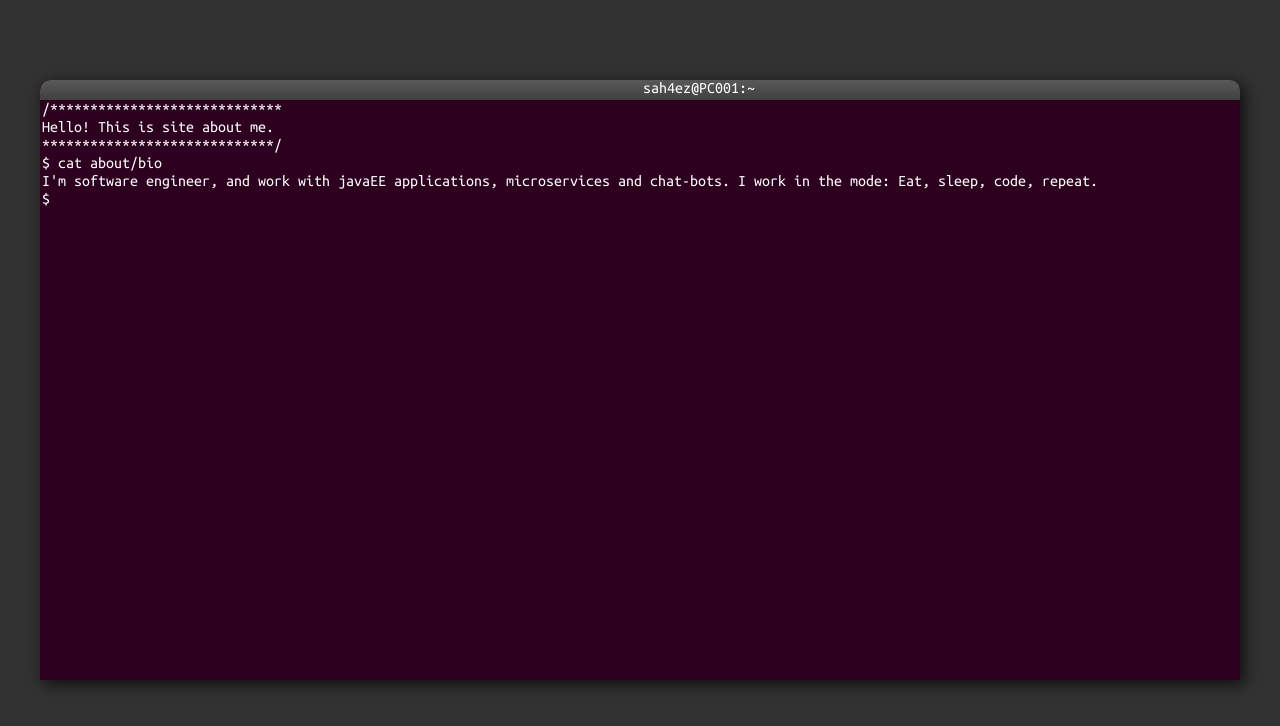
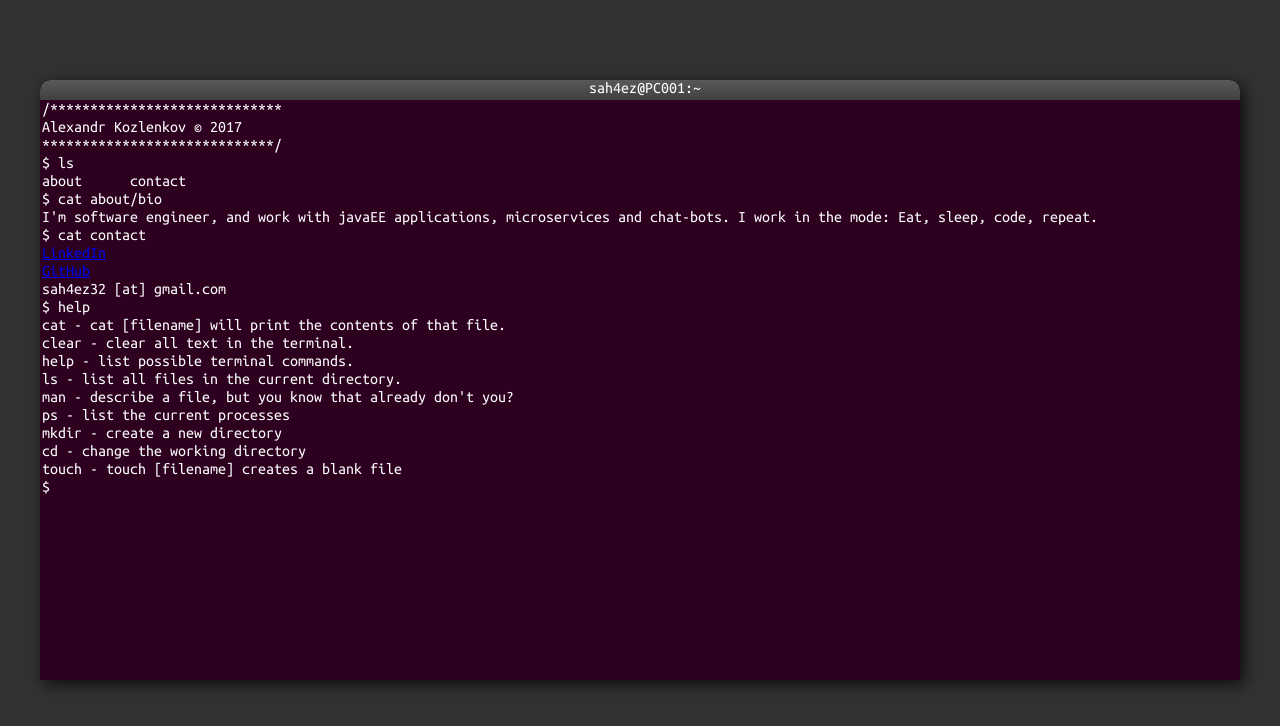
Before and after one commit to sah4ez/terminal, a plain HTML site: page index.html in a window 1280 px wide. Drawn offline with nearby package versions, Linux system fonts and the light colour scheme.

Commit message:
Add contact info

```diff
--- a/index.css
+++ b/index.css
@@ -34,7 +34,7 @@ div#terminal {
 }
 
 div#fileBar {
-    width: 109%;
+    width: 100%;
     height: 20px;
     color: white;
     position: relative;
--- a/index.js
+++ b/index.js
@@ -31,14 +31,17 @@ var manDescriptions = [];
 
 var bio = new File('bio', 'I\'m software engineer, and work with javaEE applications,' +
             ' microservices and chat-bots. I work in the mode: Eat, sleep, code, repeat.');
+var contact = new File('contact', '<a href="https://www.linkedin.com/in/alexandr-kozlenkov-276919a2/">LinkedIn</a><br>' +
+    '<a href="https://github.com/sah4ez">GitHub</a><br>' +
+    // '<a href="https://bryansk.hh.ru/resume/da5a220fff03788c640039ed1f65503232354c">HH</a><br>' +
+    'sah4ez32 [at] gmail.com');
 var aboutDir = new Directory('about', [bio], null, true);
-var allFiles = [];
 var user = '$ ';
 var commandHistory = [];
 var backgroundColorList = ['#141414', '#7F2F2A', '#66CC76', '#5E2957', '#52A7FF', '#CCC045'];
 var commandIndex = -1;
 
-var currentDirectory = new Directory('root', [aboutDir], null, true);
+var currentDirectory = new Directory('root', [aboutDir, contact], null, true);
 
 function Directory(name, contents, previous) {
     this.name = name;
@@ -400,10 +403,16 @@ $(document).ready(function () {
         }
     }
 
+    function input(comand) {
+        $("#terminalInput").val(comand);
+        sendCommand(comand);
+    }
+
     if (isFirst) {
         addInput();
-        var start_command = "cat about/bio";
-        $("#terminalInput").val(start_command);
-        sendCommand(start_command)
+        input("ls");
+        input("cat about/bio");
+        input("cat contact");
+        input("help");
     }
 });
```
Also changed, not shown: index.html (+1 -1 lines).
